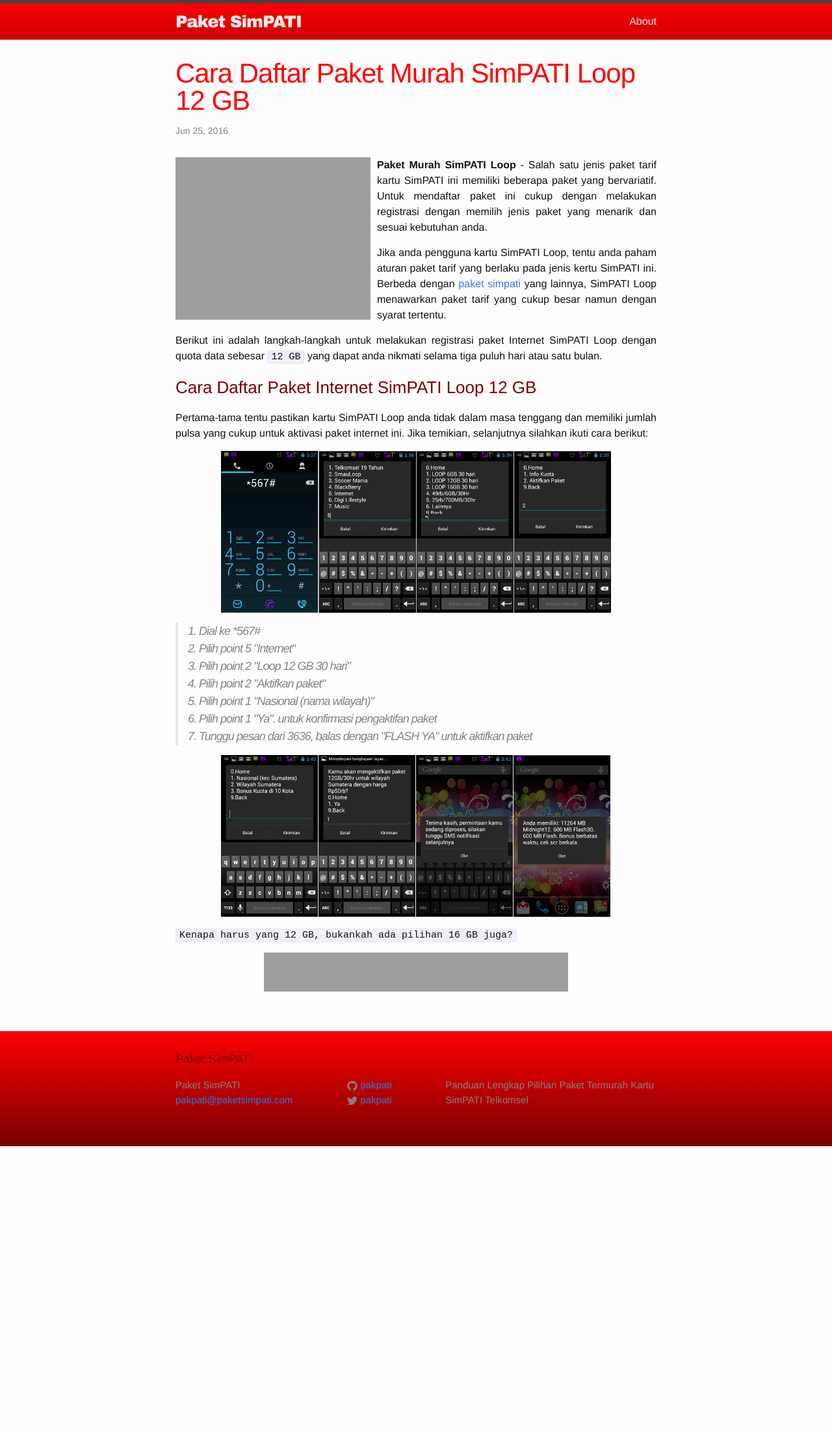
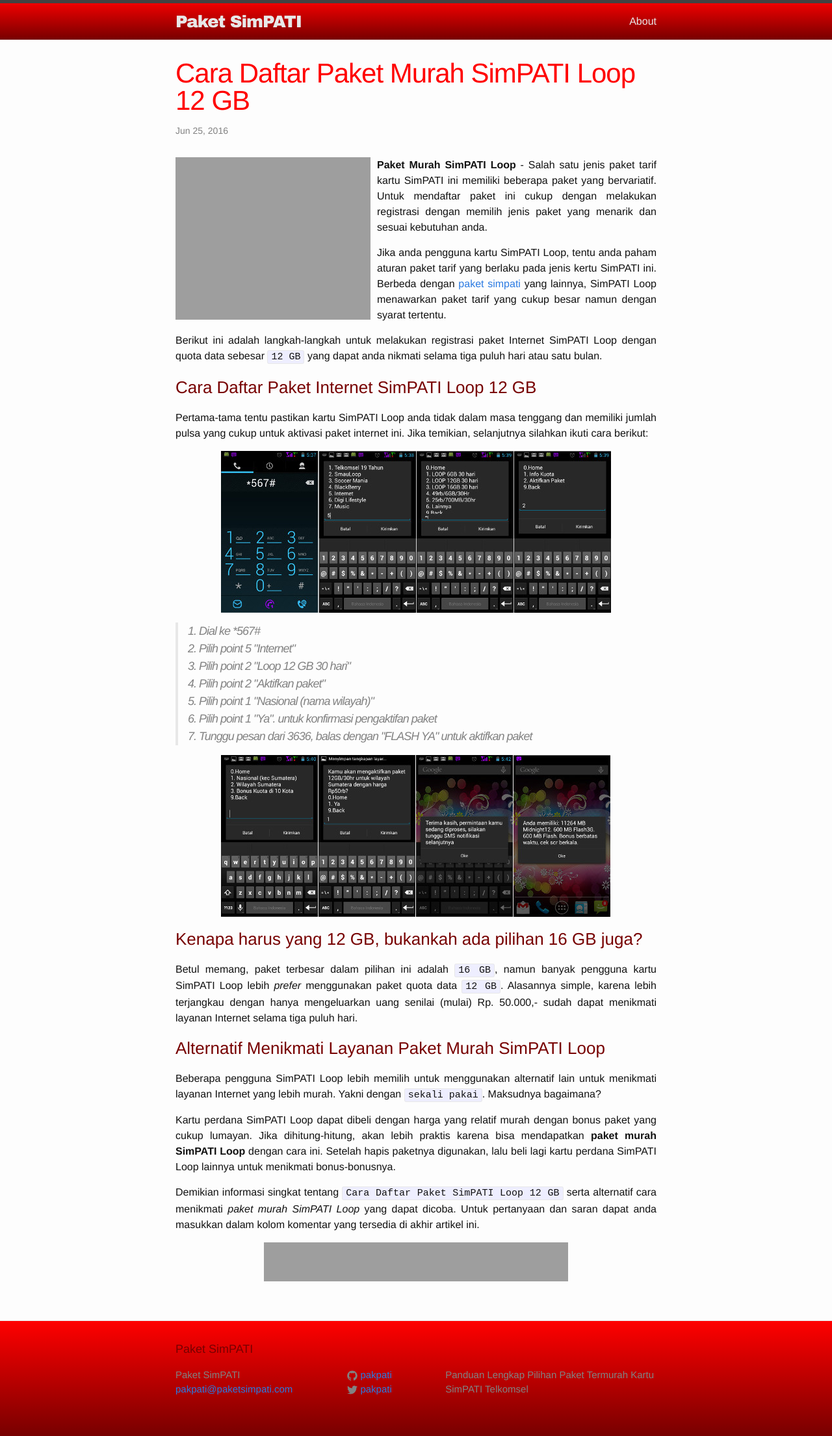
Before and after one commit to paketsimpati/paketsimpati.github.io, a Jekyll site: the page built from _posts/2016-06-25-paket-murah-simpati-loop.markdown, in a window 1280 px wide. Shown: the whole page at 65% size. Built offline with Jekyll 4.4.1, drawn with Linux system fonts in a browser that asks for light colours; before the commit the page ends 1764 px from its top, so only the background shows below that; grey boxes are pictures that could not be loaded.

Commit message:
update artikel 5

```diff
--- a/_posts/2016-06-25-cara-cek-nomor-simpati.markdown
+++ b/_posts/2016-06-25-cara-cek-nomor-simpati.markdown
@@ -22,7 +22,7 @@
 	2. Panggil dan tunggu respon
 </blockquote>
 
-![Cara cek nomor SimPATI]({{ site.url }}/pictures/cara-cek-nomor-simpati-0.jpg){: .center-image }
+![Cara cek nomor SimPATI]({{ base.url }}/pictures/cara-cek-nomor-simpati-0.jpg){: .center-image }
 
 Dengan demikian anda akan mendapatkan notifikasi berupa Popup yang menginformasikan nomor kartu SimPATI anda beserta dengan keterangan tambahan seperti pemberlakuan tarif akses layanan tersebut.
 
--- a/_posts/2016-06-25-paket-murah-simpati-loop.markdown
+++ b/_posts/2016-06-25-paket-murah-simpati-loop.markdown
@@ -15,7 +15,7 @@
 <h3>Cara Daftar Paket Internet SimPATI Loop 12 GB</h3>
 Pertama-tama tentu pastikan kartu SimPATI Loop anda tidak dalam masa tenggang dan memiliki jumlah pulsa yang cukup untuk aktivasi paket internet ini. Jika temikian, selanjutnya silahkan ikuti cara berikut:
 
-![Paket murah SimPATI Loop 12 GB]({{ site.url }}/pictures/paket-murah-simpati-loop-12gb-1.jpg){: .center-image }
+![Paket murah SimPATI Loop 12 GB]({{ base.url }}/pictures/paket-murah-simpati-loop-12gb-1.jpg){: .center-image }
 
 <blockquote>
 	1. Dial ke *567# <br/>
@@ -29,4 +29,12 @@
 
 ![Paket murah SimPATI Loop 12 GB]({{ base.url }}/pictures/paket-murah-simpati-loop-12gb-2.jpg){: .center-image }
 
-`Kenapa harus yang 12 GB, bukankah ada pilihan 16 GB juga?`
+<h3>Kenapa harus yang 12 GB, bukankah ada pilihan 16 GB juga?</h3>
+Betul memang, paket terbesar dalam pilihan ini adalah `16 GB`, namun banyak pengguna kartu SimPATI Loop lebih <i>prefer</i> menggunakan paket quota data `12 GB`. Alasannya simple, karena lebih terjangkau dengan hanya mengeluarkan uang senilai (mulai) Rp. 50.000,- sudah dapat menikmati layanan Internet selama tiga puluh hari.
+
+<h3>Alternatif Menikmati Layanan Paket Murah SimPATI Loop</h3>
+Beberapa pengguna SimPATI Loop lebih memilih untuk menggunakan alternatif lain untuk menikmati layanan Internet yang lebih murah. Yakni dengan `sekali pakai`. Maksudnya bagaimana?
+
+Kartu perdana SimPATI Loop dapat dibeli dengan harga yang relatif murah dengan bonus paket yang cukup lumayan. Jika dihitung-hitung, akan lebih praktis karena bisa mendapatkan <strong>paket murah SimPATI Loop</strong> dengan cara ini. Setelah hapis paketnya digunakan, lalu beli lagi kartu perdana SimPATI Loop lainnya untuk menikmati bonus-bonusnya.
+
+Demikian informasi singkat tentang `Cara Daftar Paket SimPATI Loop 12 GB` serta alternatif cara menikmati <i>paket murah SimPATI Loop</i> yang dapat dicoba. Untuk pertanyaan dan saran dapat anda masukkan dalam kolom komentar yang tersedia di akhir artikel ini.
--- a/_sass/_layout.scss
+++ b/_sass/_layout.scss
@@ -5,7 +5,7 @@
     border-top: 5px solid $grey-color-dark;
     border-bottom: 1px solid $grey-color-light;
     min-height: 56px;
-    background: linear-gradient(#ff0000,#cc0000);
+    background: linear-gradient(#ee0000,#770000);
 
     // Positioning context for the mobile navigation icon
     position: relative;
```
Also changed, not shown: _posts/2016-06-24-paket-internet-simpati-murah.markdown (+4 -4 lines), pictures/paket-murah-simpati-loop-12gb-3.jpg (added).
